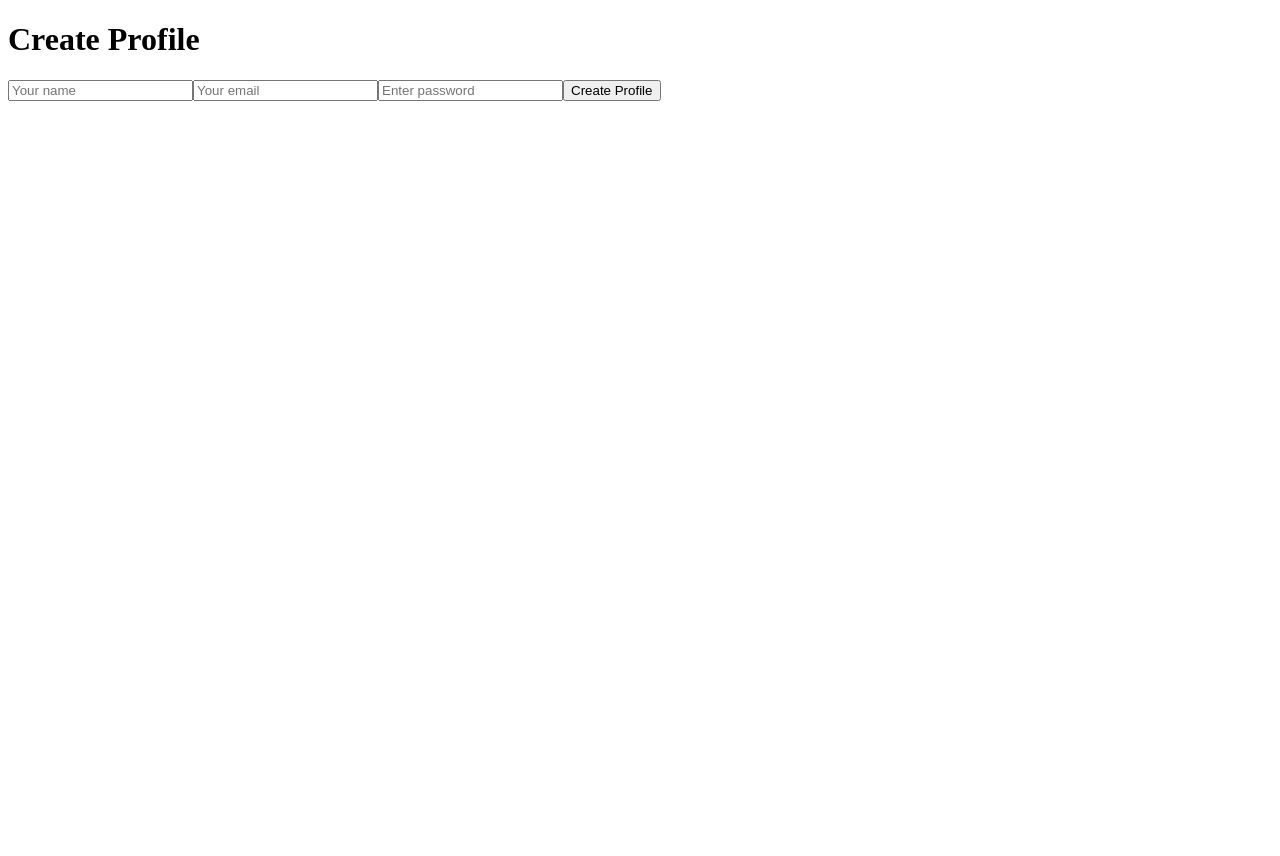
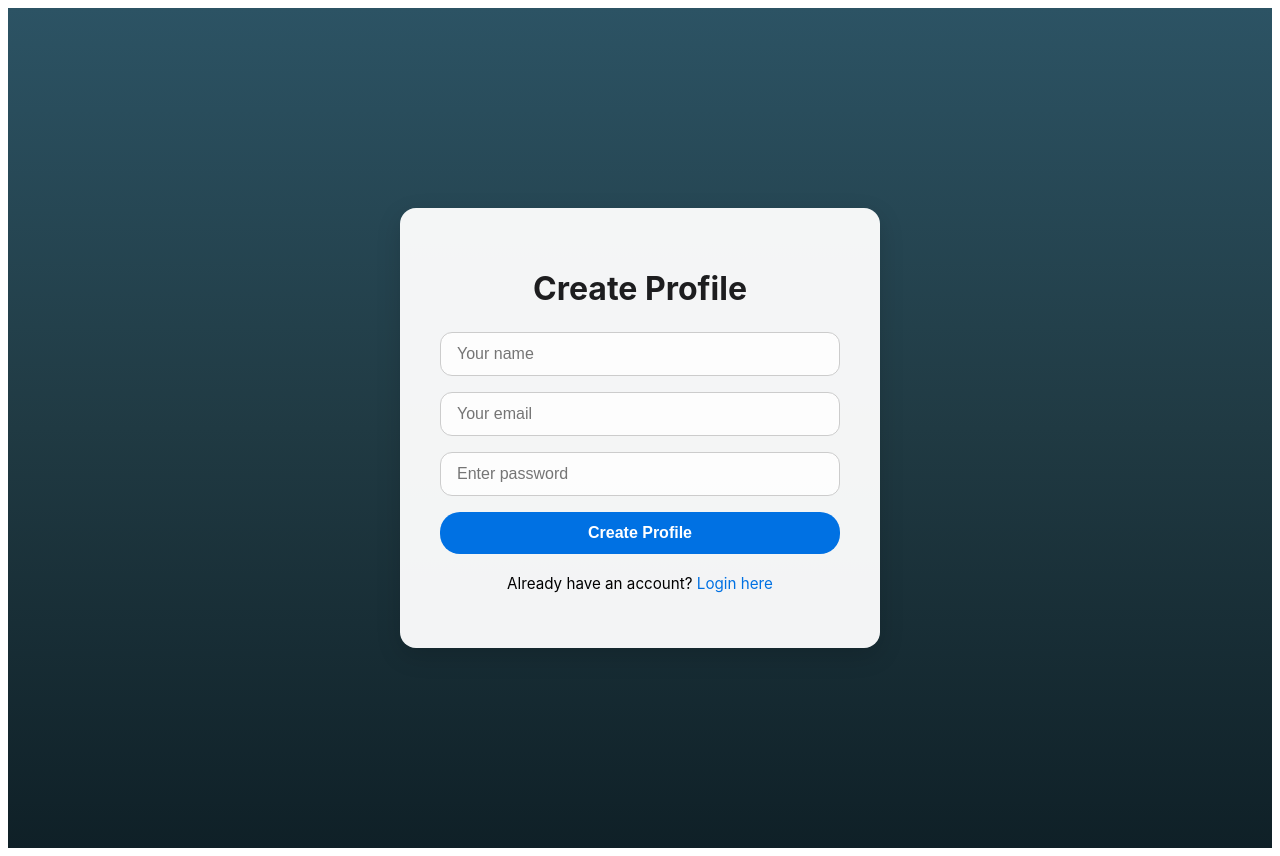
Before and after one commit to Kairo248/TekSmith, a React (Vite) app: page /profile in a window 1280 px wide. Before the commit the page ends 800 px from the top, so only its background shows below. Built offline with nearby package versions, Linux system fonts and the light colour scheme.

Commit message:
Styling Create Profile page

```diff
--- a/src/components/Footer.css
+++ b/src/components/Footer.css
@@ -4,6 +4,7 @@
   padding: 24px;
   text-align: center;
   font-size: 0.9rem;
+  font: -apple-system, BlinkMacSystemFont, "Segoe UI", Roboto, "Helvetica Neue", Arial;;
 }
 
 .footer-content {
--- a/src/components/LoginForm.css
+++ b/src/components/LoginForm.css
@@ -2,6 +2,7 @@
   display: flex;
   flex-direction: column;
   gap: 16px;
+  font-family: -apple-system, BlinkMacSystemFont, "Segoe UI", Roboto, "Helvetica Neue", Arial;
 }
 
 .login-input {
--- /dev/null
+++ b/src/components/ProfileForm.css
@@ -0,0 +1,38 @@
+.profile-form {
+  display: flex;
+  flex-direction: column;
+  gap: 16px;
+  width: 100%;
+  font-family: -apple-system, BlinkMacSystemFont, "Segoe UI", Roboto, "Helvetica Neue", Arial;;
+}
+
+.form-input {
+  padding: 12px 16px;
+  border-radius: 12px;
+  border: 1px solid #ccc;
+  font-size: 1rem;
+  background-color: rgba(255, 255, 255, 0.8);
+  transition: border-color 0.3s, box-shadow 0.3s;
+}
+
+.form-input:focus {
+  border-color: #0071e3;
+  outline: none;
+  box-shadow: 0 0 0 3px rgba(0, 113, 227, 0.3);
+}
+
+.form-button {
+  padding: 12px;
+  background-color: #0071e3;
+  color: white;
+  font-weight: 600;
+  font-size: 1rem;
+  border: none;
+  border-radius: 20px;
+  cursor: pointer;
+  transition: background-color 0.3s;
+}
+
+.form-button:hover {
+  background-color: #005bb5;
+}
--- a/src/components/ProfileForm.jsx
+++ b/src/components/ProfileForm.jsx
@@ -1,5 +1,5 @@
-// components/ProfileForm.jsx
 import React, { useState } from 'react';
+import './ProfileForm.css';
 
 function ProfileForm({ onSubmit }) {
   const [formData, setFormData] = useState({
@@ -21,7 +21,7 @@ function ProfileForm({ onSubmit }) {
   };
 
   return (
-    <form onSubmit={handleSubmit}>
+    <form onSubmit={handleSubmit} className="profile-form">
       <input
         type="text"
         name="name"
@@ -29,6 +29,7 @@ function ProfileForm({ onSubmit }) {
         value={formData.name}
         onChange={handleChange}
         required
+        className="form-input"
       />
       <input
         type="email"
@@ -37,6 +38,7 @@ function ProfileForm({ onSubmit }) {
         value={formData.email}
         onChange={handleChange}
         required
+        className="form-input"
       />
       <input
         type="password"
@@ -45,8 +47,9 @@ function ProfileForm({ onSubmit }) {
         value={formData.password}
         onChange={handleChange}
         required
+        className="form-input"
       />
-      <button type="submit">Create Profile</button>
+      <button type="submit" className="form-button">Create Profile</button>
     </form>
   );
 }
--- a/src/pages/Profile.jsx
+++ b/src/pages/Profile.jsx
@@ -1,13 +1,12 @@
-// pages/Profile.jsx
 import React from 'react';
 import { useNavigate } from 'react-router-dom';
 import ProfileForm from '../components/ProfileForm';
+import './styles/Profile.css';
 
 function Profile() {
   const navigate = useNavigate();
 
   const handleCreateProfile = (formData) => {
-    // Save user to localStorage (simulating backend storage)
     localStorage.setItem('user', JSON.stringify(formData));
     console.log('Profile Created:', formData);
 
@@ -16,9 +15,14 @@ function Profile() {
   };
 
   return (
-    <div>
-      <h1>Create Profile</h1>
-      <ProfileForm onSubmit={handleCreateProfile} />
+    <div className="profile-container">
+      <div className="profile-card">
+        <h1 className="profile-title">Create Profile</h1>
+        <ProfileForm onSubmit={handleCreateProfile} />
+        <p className="login-link">
+          Already have an account? <a href="/login">Login here</a>
+        </p>
+      </div>
     </div>
   );
 }
--- a/src/pages/styles/Login.css
+++ b/src/pages/styles/Login.css
@@ -1,4 +1,5 @@
 .login-page {
+  font-family: -apple-system, BlinkMacSystemFont, "Segoe UI", Roboto, "Helvetica Neue", Arial;;
   display: flex;
   justify-content: center;
   align-items: center;
--- /dev/null
+++ b/src/pages/styles/Profile.css
@@ -0,0 +1,40 @@
+.profile-container {
+  font-family: -apple-system, BlinkMacSystemFont, "Segoe UI", Roboto, "Helvetica Neue", Arial;
+  display: flex;
+  justify-content: center;
+  align-items: center;
+  min-height: 100vh;
+  background: linear-gradient(to top, #0f2027, #203a43, #2c5364);
+  padding: 20px;
+}
+
+.profile-card {
+  background-color: rgba(255, 255, 255, 0.95);
+  padding: 40px;
+  border-radius: 16px;
+  box-shadow: 0 8px 24px rgba(0, 0, 0, 0.15);
+  width: 100%;
+  max-width: 400px;
+}
+
+.profile-title {
+  font-size: 2rem;
+  margin-bottom: 24px;
+  text-align: center;
+  color: #1d1d1f;
+}
+
+.login-link {
+  margin-top: 20px;
+  text-align: center;
+  font-size: 0.95rem;
+}
+
+.login-link a {
+  color: #0071e3;
+  text-decoration: none;
+}
+
+.login-link a:hover {
+  text-decoration: underline;
+}
```
